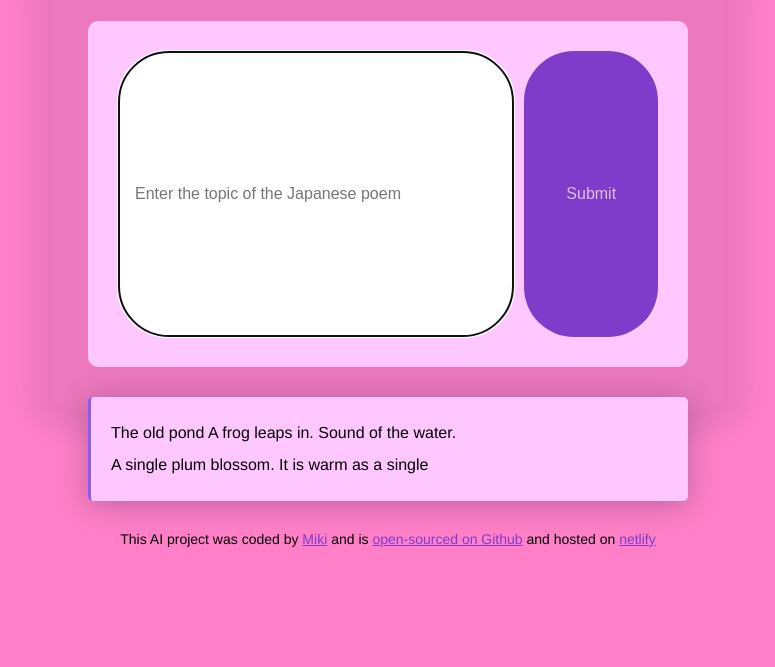
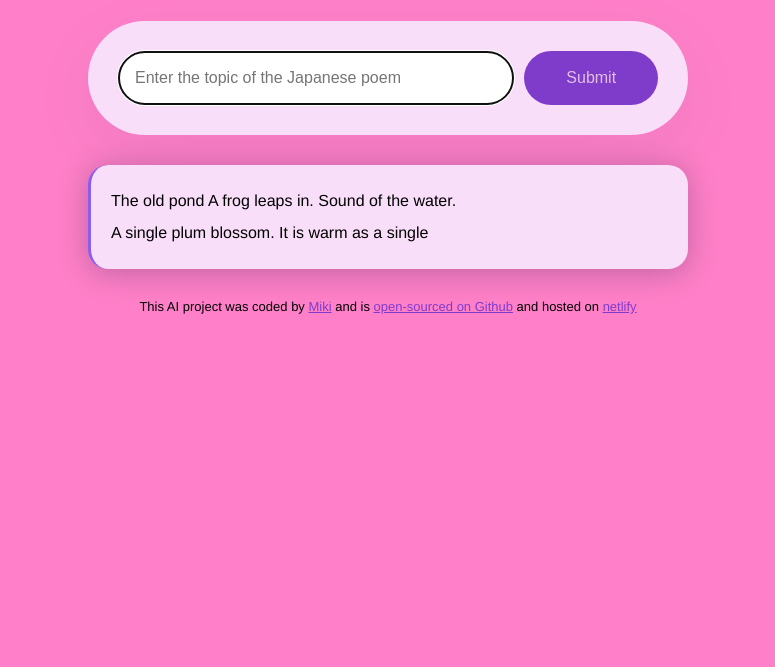
Before and after one commit to Mikicanad/Japanese-poem-genelator, a plain HTML site: page index.html in a window 1280 px wide. Shown: the part 237-904 px from the top of the page, without its empty margins (252-1027 px from the left). After the commit the page ends 800 px from the top, so only its background shows below. Drawn offline with Linux system fonts and the light colour scheme.

Commit message:
fixed style sheet

```diff
--- a/src/style.css
+++ b/src/style.css
@@ -4,7 +4,8 @@ body {
 
 }
 
-h1 {text-align: center;
+h1 {
+    text-align: center;
     font-weight: 800;
     font-size: 36px;
     line-height: 1.5;
@@ -18,6 +19,7 @@ a {
 header {
     margin-bottom: 30px;
 }
+
 .container   {
     margin: 120px auto;
     max-width: 600px;
@@ -26,9 +28,9 @@ header {
 
 form {
 padding: 30px;
-background-color: #ffc7ff;
-box-shadow: 0px 4px 20px 60px rgba(65, 50, 100, 0.10);
-border-radius: 10px;
+background-color: #f9def9;
+box-shadow: 0px 20px  60px rgba(65, 50, 100, 0.08);
+border-radius: 65px;
 display: flex;
 margin-bottom: 30px;
 }
@@ -51,23 +53,23 @@ color: #272044;
     width: 150px;
     font-size: 16px;
     border-radius: 50px;
-    padding: 134px 24px;
+    padding: 14px 24px;
 }
 
 .poem {
     font-size: 16px;
-    background-color:#ffc7ff;
+    background-color:#f9def9;
     padding: 20px;
     line-height: 2;
     border-left: 3px solid #885df1;
     box-shadow: 0px 4px 30px 0px rgba(39, 33, 66, 0.3);
-    border-radius: 5px;
+    border-radius: 20px;
 
 }
 
 
 footer {
     text-align: center;
-    font-size: 14px;
+    font-size: 13px;
     margin-top: 30px;
 }
```
